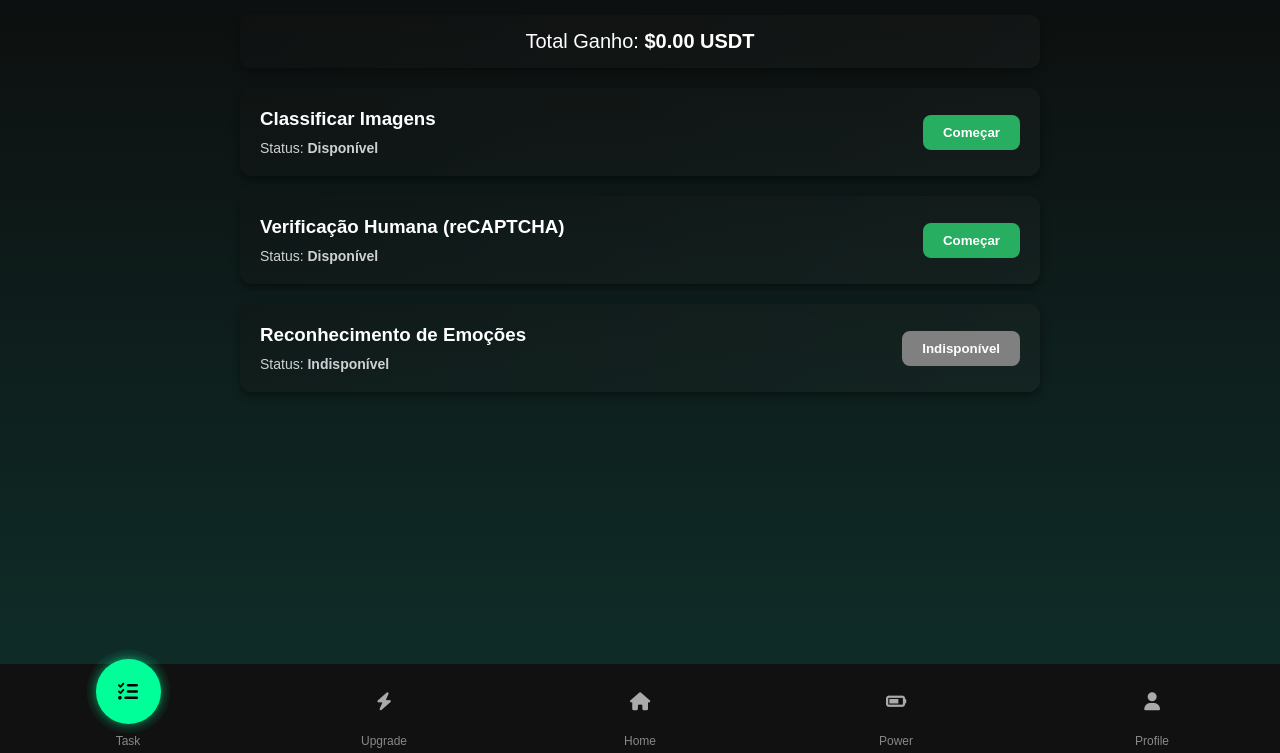
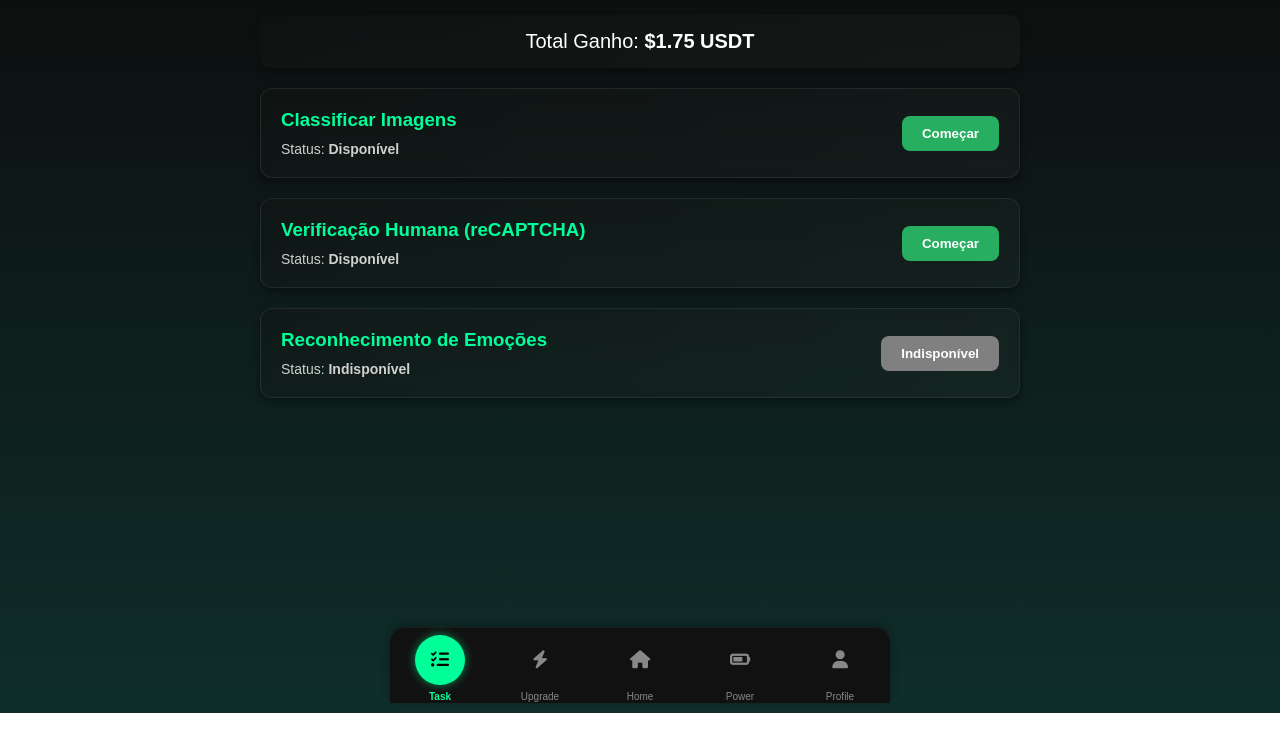
Before and after one commit to mikeMigUelSg/fluX, a website built with Vite: page www/tasks.html in a window 1280 px wide. Shown: the part 87-840 px from the top of the page. After the commit the page ends 800 px from the top, so only its background shows below. Built offline with nearby package versions, Linux system fonts and the light colour scheme.

```diff
--- a/www/bottom-bar.html
+++ b/www/bottom-bar.html
@@ -1,22 +1,36 @@
-<footer class="bottom-nav">
+<nav class="bottom-nav">
   <div class="nav-item" data-target="tasks.html">
-    <div class="icon"><i class="fas fa-tasks"></i></div>
-    <span data-i18n="tasks">Task</span>
+    <div class="icon-container">
+      <i class="fas fa-tasks"></i>
+    </div>
+    <span>Task</span>
   </div>
+
   <div class="nav-item" data-target="accelerators.html">
-    <div class="icon"><i class="fas fa-bolt"></i></div>
-    <span data-i18n="upgrade">Upgrade</span>
+    <div class="icon-container">
+      <i class="fas fa-bolt"></i>
+    </div>
+    <span>Upgrade</span>
   </div>
+
   <div class="nav-item" data-target="index.html">
-    <div class="icon"><i class="fas fa-home"></i></div>
-    <span data-i18n="home">Home</span>
+    <div class="icon-container">
+      <i class="fas fa-home"></i>
+    </div>
+    <span>Home</span>
   </div>
+
   <div class="nav-item" data-target="power.html">
-    <div class="icon"><i class="fas fa-battery-three-quarters"></i></div>
-    <span data-i18n="power">Power</span>
+    <div class="icon-container">
+      <i class="fas fa-battery-three-quarters"></i>
+    </div>
+    <span>Power</span>
   </div>
+
   <div class="nav-item" data-target="profile.html">
-    <div class="icon"><i class="fas fa-user"></i></div>
-    <span data-i18n="profile">Profile</span>
+    <div class="icon-container">
+      <i class="fas fa-user"></i>
+    </div>
+    <span>Profile</span>
   </div>
-</footer>
+</nav>
--- a/www/css/bottom-bar.css
+++ b/www/css/bottom-bar.css
@@ -1,52 +1,122 @@
+/* Bottom bar CSS with dot removed */
 .bottom-nav {
   display: flex;
-    justify-content: space-around;
-    align-items: center;  /* Alinha os itens verticalmente no centro */
-    padding: 5px 0;
-    background: #111;
-    font-size: 0.75rem;
-    border-top: 0px solid #333;
-    position: fixed; /* Fixando a barra no fundo */
-    bottom: 0; /* Garante que esteja no fundo */
-    width: 100%; /* Garante que ocupe toda a largura */
-    z-index: 1;
+  justify-content: space-evenly;
+  align-items: center;
+  background-color: #111;
+  position: fixed;
+  bottom: 0;
+  left: 0;
+  width: 100%;
+  height: 70px; /* Fixed height that won't change */
+  z-index: 999;
+  padding-bottom: env(safe-area-inset-bottom, 0);
+  border-top: 1px solid rgba(255, 255, 255, 0.05);
 }
-
 
 .nav-item {
   display: flex;
   flex-direction: column;
   align-items: center;
+  justify-content: center;
+  color: #888;
+  width: 20%;
+  text-decoration: none;
   position: relative;
-    width: 20%;
+  transition: all 0.25s ease;
+  height: 100%; /* Full height of the nav bar */
+}
+
+.nav-item .icon-container {
+  width: 50px;
+  height: 50px;
+  display: flex;
+  justify-content: center;
+  align-items: center;
+  border-radius: 50%;
+  margin-bottom: 4px;
+  transition: all 0.3s ease;
+  background: transparent;
+}
+
+.nav-item.active .icon-container {
+  background: #00ff99;
+  box-shadow: 0 0 10px rgba(0, 255, 153, 0.5);
+}
+
+.nav-item i {
+  font-size: 18px;
   color: #888;
   transition: all 0.3s ease;
 }
 
-  .nav-item span {
-    margin-top: 0px;
+.nav-item.active i {
+  color: #000;
 }
 
-  .icon {
-    width: 65px;
-    height: 65px;
-    border-radius: 50%;
-    background: transparent;
-    display: flex;
-    justify-content: center;
-    align-items: center;
+.nav-item span {
+  font-size: 10px;
   transition: all 0.3s ease;
-    font-size: 20px;
+  margin-top: 2px;
 }
 
-  .nav-item.active .icon {
-    background: #00ff99;
-    color: black;
-    transform: translateY(-10px);
-    box-shadow: 0 0 10px rgba(0, 255, 153, 0.6);
+.nav-item.active span {
+  color: #00ff99;
+  font-weight: bold;
 }
 
-  .nav-item:not(.active) .icon {
-    font-size: 18px;
-    color: #aaa;
+/* Removed the ::after pseudo-element that created the dot */
+
+/* Push page content up to make room for nav bar */
+body {
+  padding-bottom: 70px;
 }
+
+/* For pages with scrollable content */
+.app-container {
+  padding-bottom: 70px;
+}
+
+.scrollable-content {
+  padding-bottom: 70px;
+}
+
+/* Fix for iOS devices with home indicator */
+@supports (-webkit-touch-callout: none) {
+  .bottom-nav {
+    height: 70px; /* Keep consistent */
+    padding-bottom: env(safe-area-inset-bottom, 0);
+  }
+
+  body, .app-container, .scrollable-content {
+    padding-bottom: calc(70px + env(safe-area-inset-bottom, 0));
+  }
+}
+
+/* Make the layout responsive but maintain fixed height */
+@media (max-width: 320px) {
+  .nav-item .icon-container {
+    width: 40px;
+    height: 40px;
+  }
+
+  .nav-item i {
+    font-size: 16px;
+  }
+
+  .nav-item span {
+    font-size: 9px;
+  }
+}
+
+/* For larger screens */
+@media (min-width: 768px) {
+  .bottom-nav {
+    max-width: 500px;
+    left: 50%;
+    transform: translateX(-50%);
+    border-radius: 15px 15px 0 0;
+    bottom: 10px;
+    height: 70px; /* Maintain consistent height */
+  }
+}
--- a/www/js/bottom-bar.js
+++ b/www/js/bottom-bar.js
@@ -1,82 +1,58 @@
-// Enhanced bottom-bar.js with animations and language support
+// Simple, reliable bottom bar initialization
 document.addEventListener("DOMContentLoaded", async () => {
-  // Load bottom bar HTML
-  const res = await fetch("bottom-bar.html");
-  const html = await res.text();
+  try {
+    // Load the bottom bar HTML
+    const response = await fetch("bottom-bar.html");
+    if (!response.ok) throw new Error("Failed to load bottom bar");
 
-  // Insert into placeholder
-  const placeholder = document.getElementById("bottom-bar-placeholder");
-  if (placeholder) {
-    const wrapper = document.createElement("div");
-    wrapper.innerHTML = html;
-    placeholder.appendChild(wrapper);
+    const html = await response.text();
+    const placeholder = document.getElementById("bottom-bar-placeholder");
 
-    // Initialize bottom bar
-    initializeBottomBar();
-  } else {
-    console.warn("Bottom bar placeholder not found");
+    if (placeholder) {
+      placeholder.innerHTML = html;
+      initializeBottomBar();
+    }
+  } catch (error) {
+    console.error("Error loading bottom bar:", error);
+    // Fallback: create bottom bar directly if fetch fails
+    createFallbackBottomBar();
   }
 });
 
-/**
- * Initialize bottom bar functionality
- */
+// Initialize bottom bar functionality
 function initializeBottomBar() {
   // Get current page
-  let currentPage = location.pathname.split("/").pop() || "index.html";
+  const currentPage = location.pathname.split("/").pop() || "index.html";
 
-  // Get all nav items
+  // Get all navigation items
   const navItems = document.querySelectorAll(".bottom-nav .nav-item");
 
-  // Add translations to bottom bar items
-  translateBottomBar();
-
-  // Mark active item based on current page
+  // Apply active state to current page
   navItems.forEach(item => {
-    const target = item.getAttribute("data-target");
+    const targetPage = item.getAttribute("data-target");
 
     // Mark as active if matches current page
-    if (target === currentPage) {
+    if (targetPage === currentPage) {
       item.classList.add("active");
-      animateActiveIcon(item);
     }
 
-    // Add click event
+    // Add click handler
     item.addEventListener("click", () => {
-      // Don't navigate if already on that page
-      if (target === currentPage) return;
-
-      // Remove active class from all items
-      navItems.forEach(i => i.classList.remove("active"));
-
-      // Add active class to clicked item
-      item.classList.add("active");
-
-      // Animate icon
-      animateActiveIcon(item);
-
-      // Navigate if target is specified
-      if (target && target !== "#") {
-        // Add page transition animation
-        document.body.classList.add('page-transition-out');
-
-        // Navigate after animation
-        setTimeout(() => {
-          window.location.href = target;
-        }, 300);
+      // Navigate to target page
+      if (targetPage && targetPage !== "#" && targetPage !== currentPage) {
+        window.location.href = targetPage;
       }
     });
   });
+
+  // Apply translations if available
+  applyTranslations();
 }
 
-/**
- * Apply translations to bottom bar items
- */
-function translateBottomBar() {
-  // Skip if translations are not available
+// Apply translations to nav items if i18n is available
+function applyTranslations() {
   if (!window.i18n) return;
 
-  // Map of data-target to translation keys
   const translationMap = {
     'index.html': 'home',
     'tasks.html': 'tasks',
@@ -85,122 +61,59 @@
     'profile.html': 'profile'
   };
 
-  // Apply translations
-  const navItems = document.querySelectorAll(".bottom-nav .nav-item");
-  navItems.forEach(item => {
+  document.querySelectorAll(".nav-item").forEach(item => {
     const target = item.getAttribute("data-target");
-    const translationKey = translationMap[target];
+    const key = translationMap[target];
 
-    if (translationKey) {
-      const span = item.querySelector('span');
+    if (key) {
+      const span = item.querySelector("span");
       if (span) {
-        span.setAttribute('data-i18n', translationKey);
-        span.textContent = window.i18n.translateText(translationKey);
+        span.setAttribute("data-i18n", key);
+        span.textContent = window.i18n.translateText(key);
       }
     }
   });
 }
 
-/**
- * Animate the active icon with a subtle effect
- */
-function animateActiveIcon(item) {
-  const icon = item.querySelector('.icon');
-  if (!icon) return;
+// Create bottom bar directly in case fetch fails
+function createFallbackBottomBar() {
+  const placeholder = document.getElementById("bottom-bar-placeholder");
+  if (!placeholder) return;
 
-  // Add and remove animation class
-  icon.classList.add('icon-pulse');
-  setTimeout(() => {
-    icon.classList.remove('icon-pulse');
-  }, 700);
+  const currentPage = location.pathname.split("/").pop() || "index.html";
+  const items = [
+    { target: "tasks.html", icon: "fa-tasks", label: "Task" },
+    { target: "accelerators.html", icon: "fa-bolt", label: "Upgrade" },
+    { target: "index.html", icon: "fa-home", label: "Home" },
+    { target: "power.html", icon: "fa-battery-three-quarters", label: "Power" },
+    { target: "profile.html", icon: "fa-user", label: "Profile" }
+  ];
+
+  const nav = document.createElement("nav");
+  nav.className = "bottom-nav";
+
+  items.forEach(item => {
+    const div = document.createElement("div");
+    div.className = "nav-item";
+    if (item.target === currentPage) div.classList.add("active");
+    div.setAttribute("data-target", item.target);
+
+    div.innerHTML = `
+      <div class="icon-container">
+        <i class="fas ${item.icon}"></i>
+      </div>
+      <span>${item.label}</span>
+    `;
+
+    div.addEventListener("click", () => {
+      if (item.target !== currentPage) {
+        window.location.href = item.target;
+      }
+    });
+
+    nav.appendChild(div);
+  });
+
+  placeholder.appendChild(nav);
+  applyTranslations();
 }
-
-// Add page transition styles
-const style = document.createElement('style');
-style.textContent = `
-  /* Page transitions */
-  body {
-    opacity: 0;
-    animation: fadeInPage 0.3s ease-out forwards;
-  }
-
-  /* Bottom bar animations */
-  .icon-pulse {
-    animation: iconPulse 0.7s cubic-bezier(0.175, 0.885, 0.32, 1.275);
-  }
-
-  .page-transition-out {
-    animation: fadeOutPage 0.3s ease-in forwards;
-  }
-
-  @keyframes fadeInPage {
-    from { opacity: 0; transform: translateY(20px); }
-    to { opacity: 1; transform: translateY(0); }
-  }
-
-  @keyframes fadeOutPage {
-    from { opacity: 1; transform: translateY(0); }
-    to { opacity: 0; transform: translateY(-20px); }
-  }
-
-  @keyframes iconPulse {
-    0% { transform: translateY(0) scale(1); }
-    50% { transform: translateY(-15px) scale(1.1); }
-    100% { transform: translateY(-10px) scale(1); }
-  }
-
-  /* Bottom bar accessibility improvements */
-  .nav-item {
-    position: relative;
-  }
-
-  .nav-item::after {
-    content: '';
-    position: absolute;
-    bottom: -5px;
-    left: 50%;
-    width: 0;
-    height: 2px;
-    background-color: var(--primary-color);
-    transform: translateX(-50%);
-    transition: width 0.3s ease;
-  }
-
-  .nav-item.active::after {
-    width: 40%;
-  }
-
-  .nav-item .icon {
-    position: relative;
-  }
-
-  .nav-item.active .icon::before {
-    content: '';
-    position: absolute;
-    top: 0;
-    left: 0;
-    right: 0;
-    bottom: 0;
-    border-radius: 50%;
-    z-index: -1;
-    animation: glowPulse 2s infinite;
-  }
-
-  @keyframes glowPulse {
-    0% { box-shadow: 0 0 0 0 rgba(0, 255, 153, 0.7); }
-    70% { box-shadow: 0 0 0 10px rgba(0, 255, 153, 0); }
-    100% { box-shadow: 0 0 0 0 rgba(0, 255, 153, 0); }
-  }
-
-  @media (prefers-reduced-motion) {
-    /* Disable animations for users who prefer reduced motion */
-    .icon-pulse, .page-transition-out, body {
-      animation: none;
-    }
-    .nav-item.active .icon::before {
-      animation: none;
-      box-shadow: 0 0 5px 0 rgba(0, 255, 153, 0.7);
-    }
-  }
-`;
-document.head.appendChild(style);
--- a/www/tasks.html
+++ b/www/tasks.html
@@ -1,16 +1,77 @@
-<!-- index.html -->
 <!DOCTYPE html>
 <html lang="pt">
 <head>
   <meta charset="UTF-8">
-  <meta name="viewport" content="width=device-width, initial-scale=1.0">
+  <meta name="viewport" content="width=device-width, initial-scale=1.0, viewport-fit=cover">
   <title>Minhas Tasks</title>
   <link rel="stylesheet" href="https://cdnjs.cloudflare.com/ajax/libs/font-awesome/6.5.0/css/all.min.css" />
   <link rel="stylesheet" href="css/tasks.css">
-  <script src="js/bottom-bar.js" defer></script>
   <link rel="stylesheet" href="css/bottom-bar.css" />
+  <link rel="stylesheet" href="css/enhanced-style.css" />
+
+  <!-- Fix height and overflow issues for tasks screen -->
+  <style>
+    html, body {
+      height: 100%;
+      margin: 0;
+      padding: 0;
+      overflow-x: hidden;
+    }
+
+    body {
+      display: flex;
+      flex-direction: column;
+      background: linear-gradient(#0c0c0c, #0f2e2a);
+      color: white;
+    }
+
+    .app-container {
+      display: flex;
+      flex-direction: column;
+      min-height: 100vh;
+      padding-bottom: 90px; /* Space for bottom bar */
+      box-sizing: border-box;
+    }
+
+    .container {
+      flex: 1;
+      max-width: 800px;
+      margin: 0 auto;
+      padding: 20px;
+      padding-bottom: 100px; /* Extra padding at bottom */
+      width: 100%;
+      box-sizing: border-box;
+    }
+
+    .task-list {
+      display: flex;
+      flex-direction: column;
+      gap: 20px;
+      margin-bottom: 30px;
+    }
+
+    /* Enhance task cards */
+    .task-card {
+      background: linear-gradient(145deg, rgba(20, 20, 20, 0.3), rgba(78,78,78, 0.1));
+      padding: 20px;
+      border-radius: 16px;
+      box-shadow: 0 4px 15px rgba(0, 0, 0, 0.4);
+      display: flex;
+      justify-content: space-between;
+      align-items: center;
+      border: 1px solid rgba(255, 255, 255, 0.08);
+      backdrop-filter: blur(5px);
+      transition: transform 0.3s ease, box-shadow 0.3s ease;
+    }
+
+    .task-card:hover {
+      transform: translateY(-5px);
+      box-shadow: 0 8px 20px rgba(0, 0, 0, 0.5);
+    }
+  </style>
 </head>
 <body>
+  <div class="app-container">
     <div class="container">
       <div class="header">
         <h1><i class="fas fa-tasks"></i> As Minhas Tasks</h1>
@@ -53,7 +114,11 @@
       </div>
     </div>
 
-  <script src="tasks.html"></script>
+    <!-- Placeholder for bottom bar -->
     <div id="bottom-bar-placeholder"></div>
+  </div>
+
+  <script src="js/tasks.js"></script>
+  <script type="module" src="js/bottom-bar.js"></script>
 </body>
 </html>
```
Lines whose indentation alone changed are shown as unchanged.
